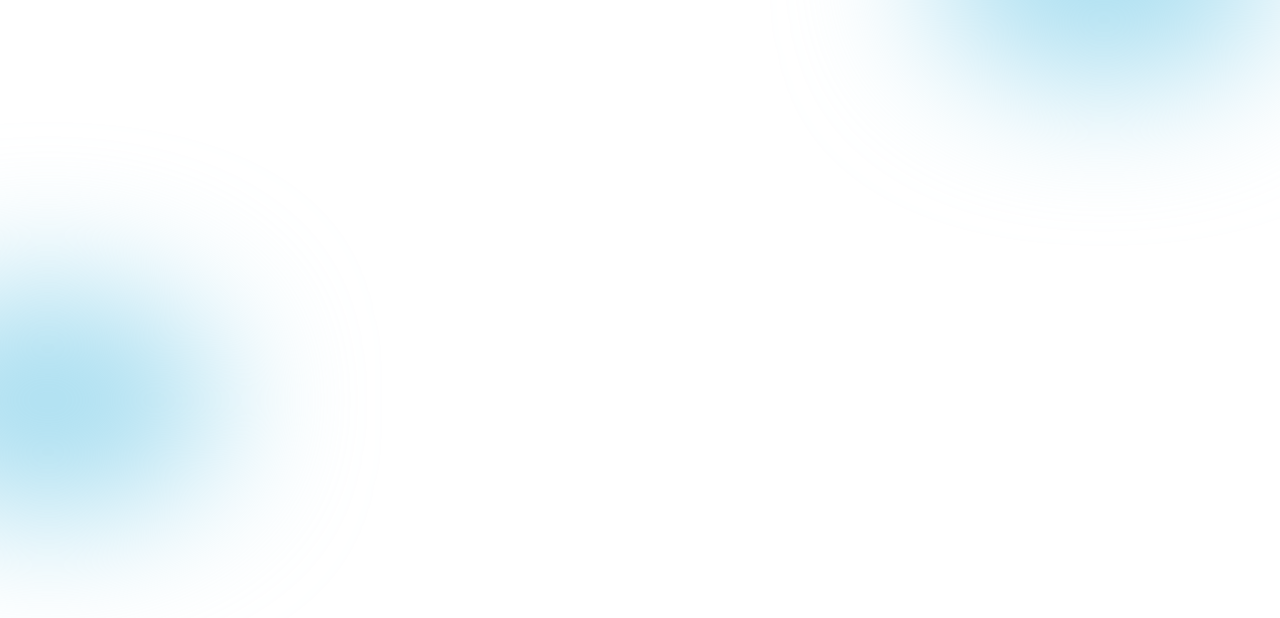
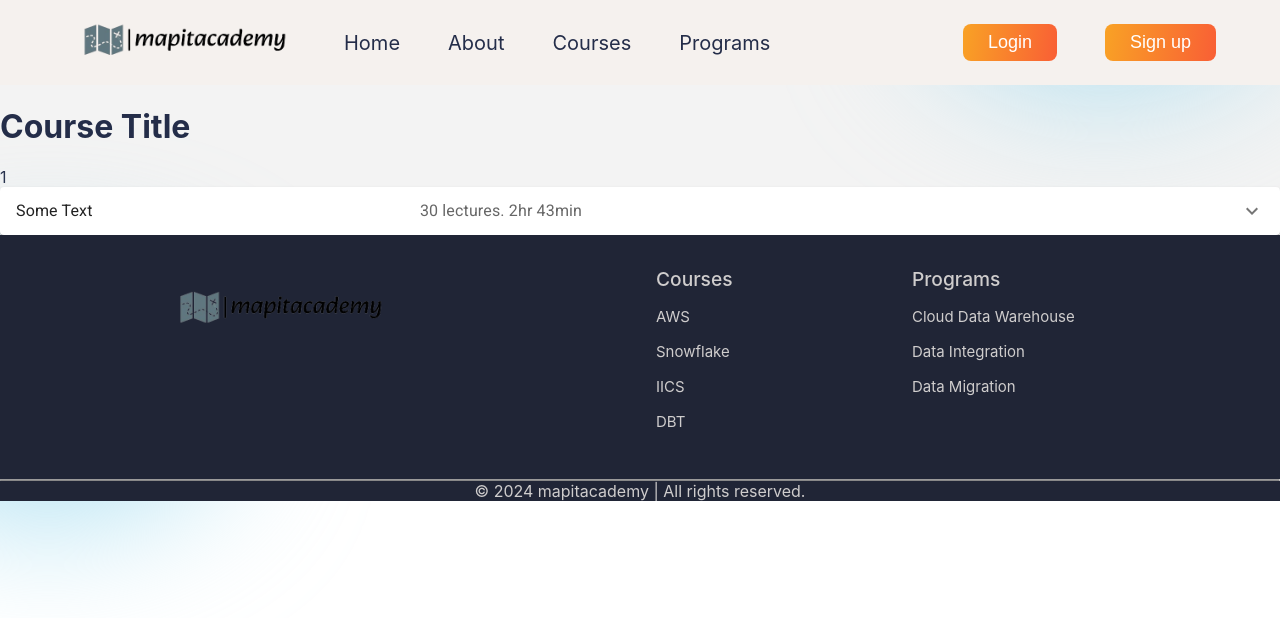
Before and after one commit to Community-Programmer/Map-It-Academy, a React (Create React App) app in the folder client/: page /course/1 in a window 1280 px wide. Before the commit this address had no page. Shown: the top 618 px of the page. Built offline with nearby package versions, Linux system fonts and the light colour scheme.

Commit message:
Added a course page

```diff
--- a/client/src/App.js
+++ b/client/src/App.js
@@ -13,6 +13,7 @@ import '@fontsource/roboto/300.css';
 import '@fontsource/roboto/400.css';
 import '@fontsource/roboto/500.css';
 import '@fontsource/roboto/700.css';
+import CoursePage from "./pages/Courses/CoursePage/CoursePage";
 
 
 function App() {
@@ -29,6 +30,7 @@ function App() {
           <Route path="/profile" element={<Profile />} />
           <Route path="/login" element={<Login />} />
           <Route path="/signup" element={<Signup />} />
+          <Route path="/course/:id" element={<CoursePage/>} />
         </Route>
       </Routes>
     </div>
--- /dev/null
+++ b/client/src/pages/Courses/CoursePage/CoursePage.jsx
@@ -0,0 +1,42 @@
+import React from 'react'
+import { useParams } from 'react-router-dom';
+import Accordion from '@mui/material/Accordion';
+import AccordionSummary from '@mui/material/AccordionSummary';
+import AccordionDetails from '@mui/material/AccordionDetails';
+import ExpandMoreIcon from '@mui/icons-material/ExpandMore';
+import { Typography } from '@mui/material';
+
+const CoursePage = () => {
+
+    const { id } = useParams();
+    console.log(id)
+
+  return (
+    <>
+    <div>
+        <h1>Course Title</h1>
+        {id}
+        <Accordion>
+        <AccordionSummary
+          expandIcon={<ExpandMoreIcon />}
+          aria-controls="panel1-content"
+          id="panel1-header"
+        >
+         <Typography sx={{ width: '33%', flexShrink: 0 }}>
+            Some Text
+          </Typography>
+          <Typography sx={{ color: 'text.secondary' }}>
+            30 lectures. 2hr 43min
+          </Typography>
+        </AccordionSummary>
+        <AccordionDetails>
+          Lorem ipsum dolor sit amet, consectetur adipiscing elit. Suspendisse
+          malesuada lacus ex, sit amet blandit leo lobortis eget.
+        </AccordionDetails>
+      </Accordion>
+    </div>
+    </>
+  )
+}
+
+export default CoursePage
```
